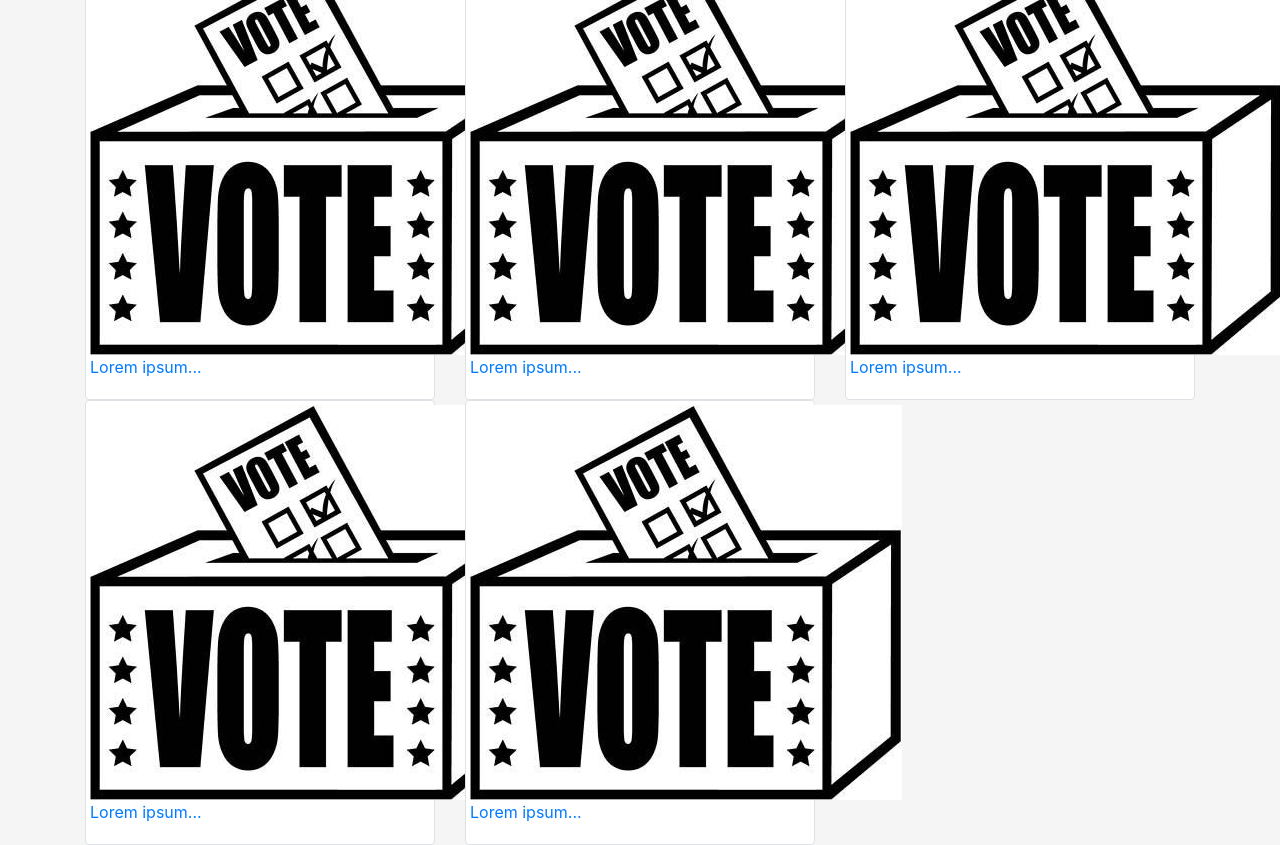
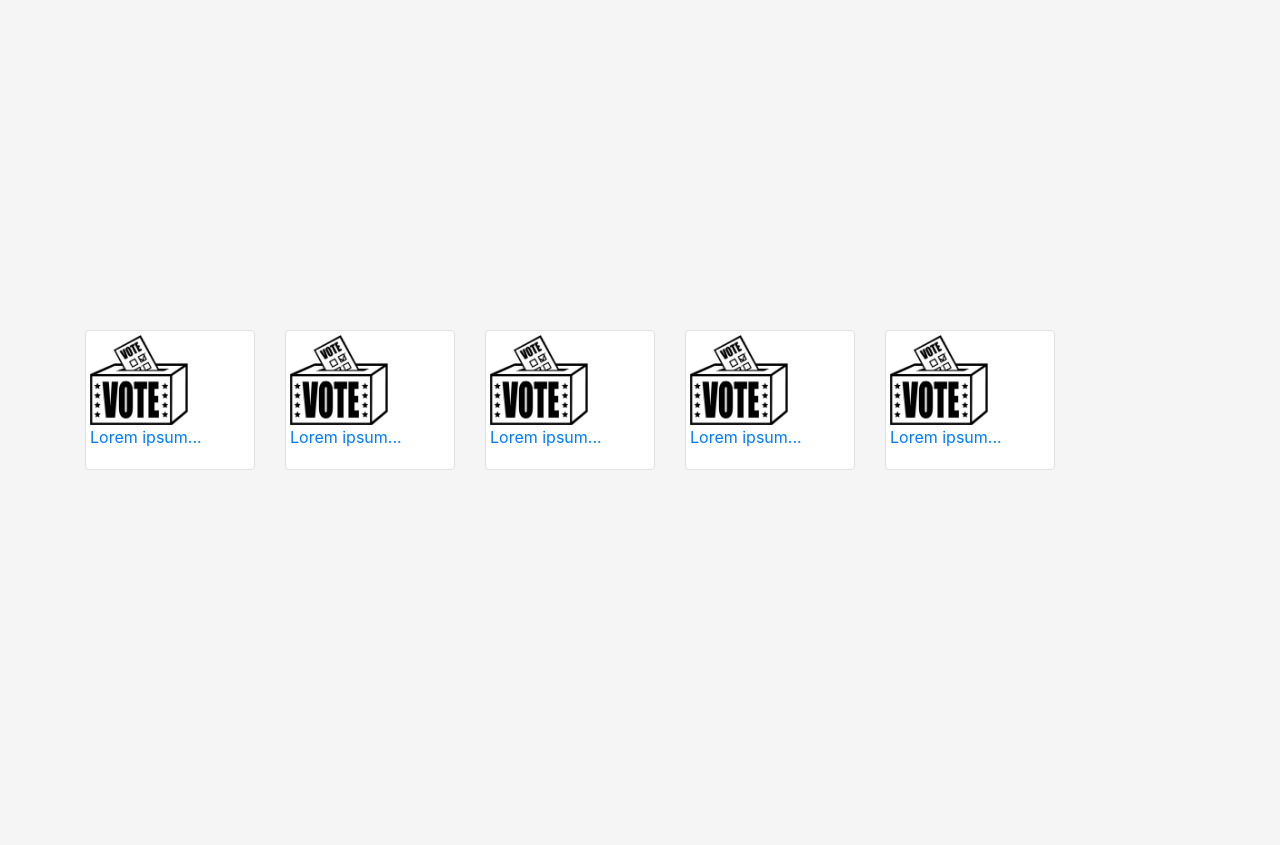
Before and after one commit to TheRogueNinja/VoterProject, a plain HTML site: page categories.html in a window 1280 px wide. After the commit the page ends 800 px from the top, so only its background shows below. Drawn offline with nearby package versions, Linux system fonts and the light colour scheme.

Commit message:
Pending styling properties for categories

```diff
--- a/style.css
+++ b/style.css
@@ -13,6 +13,15 @@ body {
   background-color: #f5f5f5;
 }
 
+img{
+  max-width: 100px;
+  max-height: 90px;
+}
+
+.col-md-4{
+  max-width: 200px;
+  max-height: 200px;
+}
 .form-signin {
   width: 100%;
   max-width: 330px;
```
